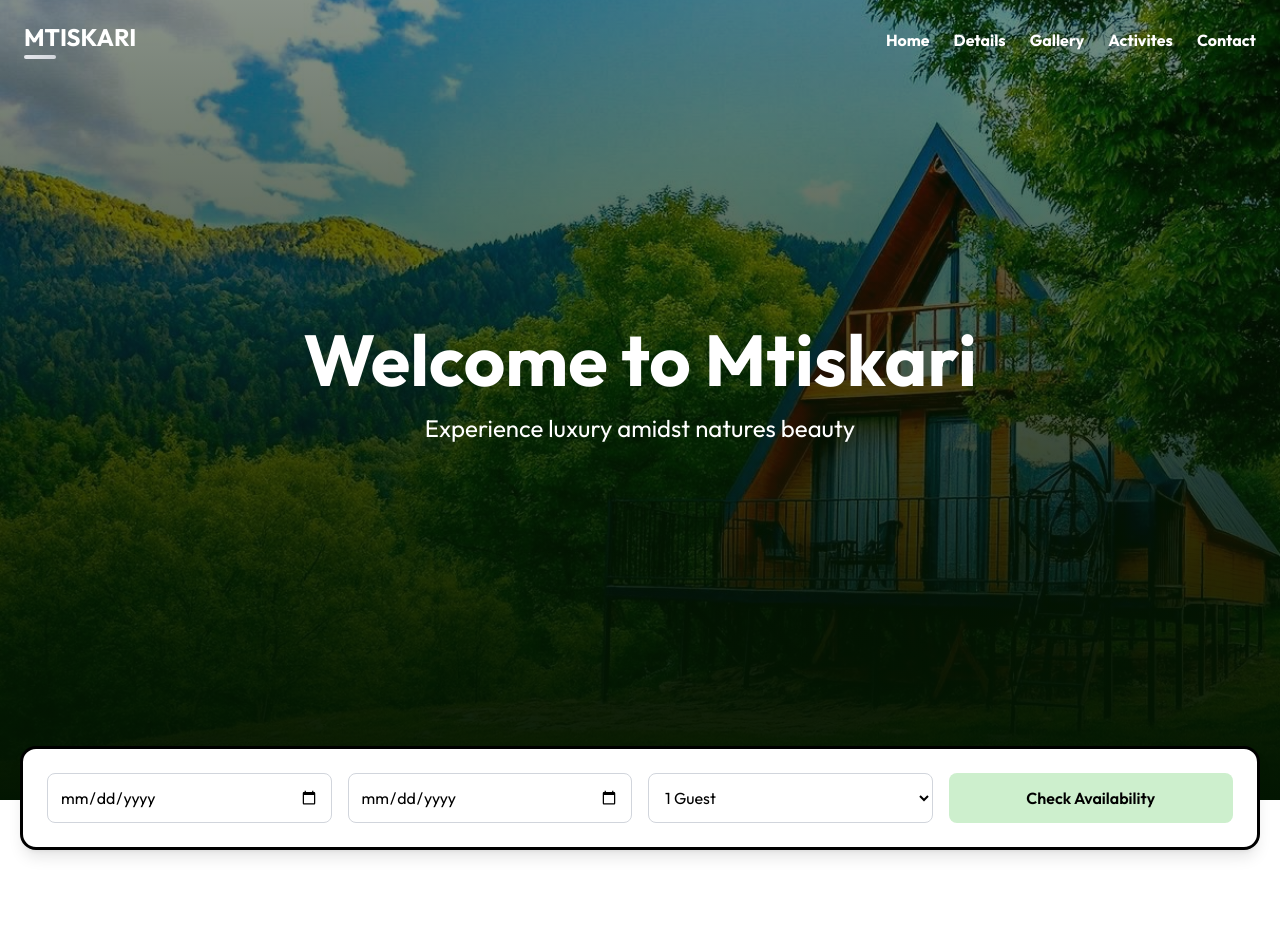
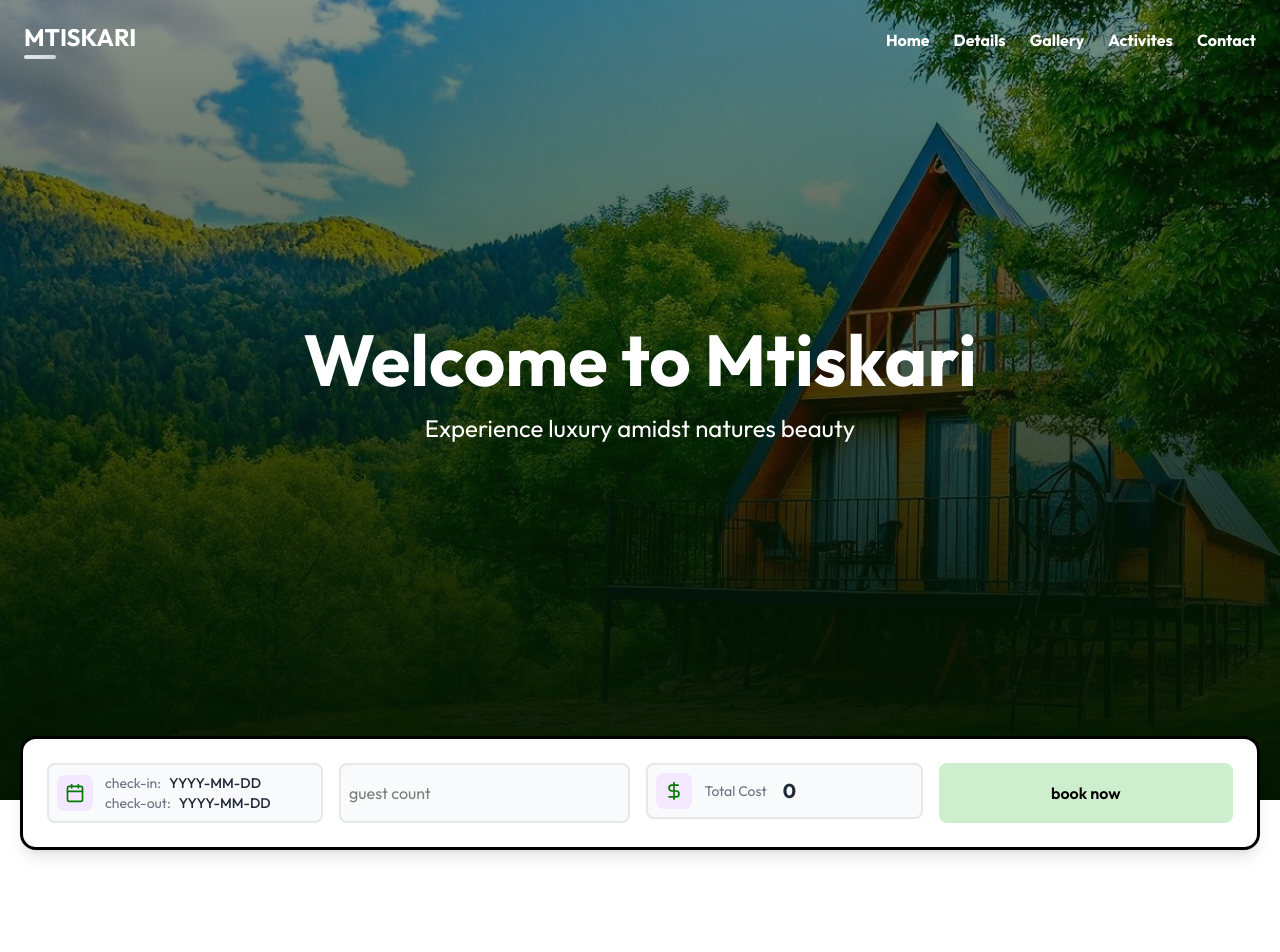
Before and after one commit to gioocharkviani/mtiskari, a Next.js app: page / in a window 1280 px wide. Shown: the top 952 px of the page. Built offline with nearby package versions, Linux system fonts and the light colour scheme.

Commit message:
feat/change hero booking form

```diff
--- a/components/forms/HeroBooking.tsx
+++ b/components/forms/HeroBooking.tsx
@@ -1,6 +1,7 @@
 "use client";
-import React from "react";
+import React, { useState } from "react";
 import { motion, Variants } from "framer-motion";
+import { Calendar, DollarSign } from "lucide-react";
 
 const HeroBooking = () => {
   const bookingVariants: Variants = {
@@ -21,14 +22,60 @@ const HeroBooking = () => {
     },
   };
 
-  //TODO create one calendar where will be shown disabled and awalable days .
+  const [openDateRange, setOpenDateRange] = useState(false);
 
   return (
+    <>
+      {/* Modal */}
+      {openDateRange && (
         <motion.div
-      className="w-full max-w-[1500px] border-[3px] bg-white backdrop-blur-md rounded-2xl p-6 shadow-lg "
+          className="w-screen h-screen fixed top-0 left-0 z-50 flex items-center justify-center"
+          initial={{ opacity: 0 }}
+          animate={{ opacity: 1 }}
+          exit={{ opacity: 0 }}
+        >
+          <div
+            className="absolute w-full h-full bg-[rgba(0,0,0,0.5)]"
+            onClick={() => setOpenDateRange(false)}
+          />
+          <motion.div
+            className="relative bg-white rounded-lg p-6 max-w-md w-full mx-4"
+            initial={{ y: 50, opacity: 0 }}
+            animate={{ y: 0, opacity: 1 }}
+            transition={{ duration: 0.3 }}
+          >
+            <div className="flex justify-between items-center mb-4">
+              <h2 className="text-xl font-semibold">Select Date Range</h2>
+              <button
+                onClick={() => setOpenDateRange(false)}
+                className="text-gray-500 hover:text-gray-700 text-2xl"
+              >
+                ×
+              </button>
+            </div>
+            <div className="p-4 border border-gray-200 rounded"></div>
+            <div className="flex justify-end gap-3 mt-6">
+              <button
+                onClick={() => setOpenDateRange(false)}
+                className="px-4 py-2 border border-gray-300 rounded-lg hover:bg-gray-50"
+              >
+                Cancel
+              </button>
+              <button
+                onClick={() => setOpenDateRange(false)}
+                className="px-4 py-2 bg-[#87986A] text-white rounded-lg hover:bg-[#718559]"
+              >
+                Apply
+              </button>
+            </div>
+          </motion.div>
+        </motion.div>
+      )}
+
+      <motion.div
+        className="w-full max-w-[1500px] border-[3px] bg-white backdrop-blur-md rounded-2xl p-6 shadow-lg"
         initial="hidden"
         animate="visible"
-      whileHover="hover"
         variants={bookingVariants}
       >
         <motion.div
@@ -37,39 +84,69 @@ const HeroBooking = () => {
           transition={{ delay: 1 }}
           className="text-center"
         >
-        <div className="grid grid-cols-1 md:grid-cols-4 gap-4">
-          <div className="flex flex-col">
+          <div className="w-full justify-between flex md:flex-row flex-col gap-4">
+            {/* DATA PICKER INPUT */}
+
+            <div
+              className="w-full cursor-pointer"
+              onClick={() => setOpenDateRange(true)}
+            >
+              <div className="p-2 border-2 w-full border-gray-200 rounded-lg bg-gray-50">
+                <div className="flex items-center gap-3">
+                  <div className="p-2 bg-purple-100 rounded-lg">
+                    <Calendar className="w-5 h-5 text-[#027a02]" />
+                  </div>
+                  <div className="text-left flex flex-col items-start ">
+                    <div className="flex gap-2 justify-start">
+                      <p className="text-sm text-gray-500">check-in:</p>
+                      <p className="text-sm font-medium text-gray-800">
+                        YYYY-MM-DD
+                      </p>
+                    </div>
+                    <div className="flex gap-2 justify-start">
+                      <p className="text-sm text-gray-500">check-out:</p>
+                      <p className="text-sm font-medium text-gray-800">
+                        YYYY-MM-DD
+                      </p>
+                    </div>
+                  </div>
+                </div>
+              </div>
+            </div>
+
+            {/* GUEST COUNT */}
             <motion.input
               whileFocus={{ scale: 1.05 }}
-              type="date"
-              placeholder="Check-in"
-              className="p-3 border w-full border-gray-300 rounded-lg focus:outline-none focus:border-[#87986A]"
+              placeholder="guest count"
+              className="p-2 border-2 w-full border-gray-200 rounded-lg bg-gray-50"
             />
+
+            {/* TOTAL COST */}
+            <div className="w-full">
+              <div className="p-2 border-2 w-full border-gray-200 rounded-lg bg-gray-50">
+                <div className="flex items-center gap-3">
+                  <div className="p-2 bg-purple-100 rounded-lg">
+                    <DollarSign className="w-5 h-5 text-[#027a02]" />
                   </div>
-          <motion.input
-            whileFocus={{ scale: 1.05 }}
-            type="date"
-            placeholder="Check-out"
-            className="p-3 border w-full border-gray-300 rounded-lg focus:outline-none focus:border-[#87986A]"
-          />
-          <motion.select
-            whileFocus={{ scale: 1.05 }}
-            className="p-3 border border-gray-300 rounded-lg focus:outline-none focus:border-[#87986A]"
-          >
-            <option>1 Guest</option>
-            <option>2 Guests</option>
-            <option>3+ Guests</option>
-          </motion.select>
+                  <div className="text-left flex gap-4 items-center">
+                    <p className="text-sm text-gray-500">Total Cost</p>
+                    <p className="font-bold text-xl text-gray-800">0</p>
+                  </div>
+                </div>
+              </div>
+            </div>
+            {/* BOOK NOW */}
             <motion.button
               whileHover={{ scale: 1.05 }}
               whileTap={{ scale: 0.95 }}
-            className="bg-[#cdefcd] text-[#000000] p-3 rounded-lg font-semibold hover:bg-[#b8e0b8] transition-colors duration-300"
+              className="bg-[#cdefcd] w-full text-[#000000] p-3 rounded-lg font-semibold hover:bg-[#b8e0b8] transition-colors duration-300"
             >
-            Check Availability
+              book now
             </motion.button>
           </div>
         </motion.div>
       </motion.div>
+    </>
   );
 };
 
```
Lines whose indentation alone changed are shown as unchanged.
